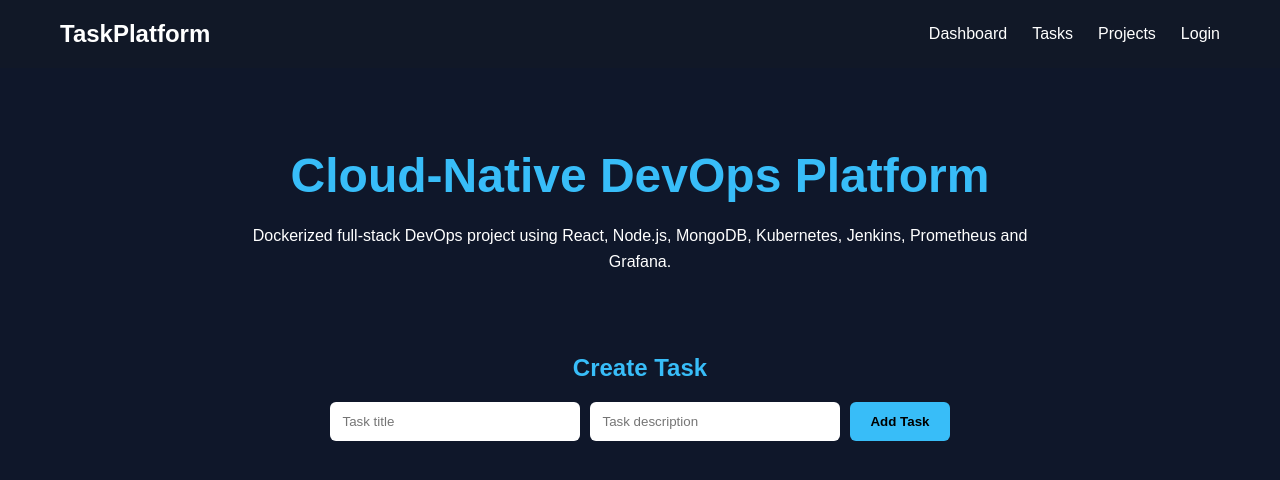
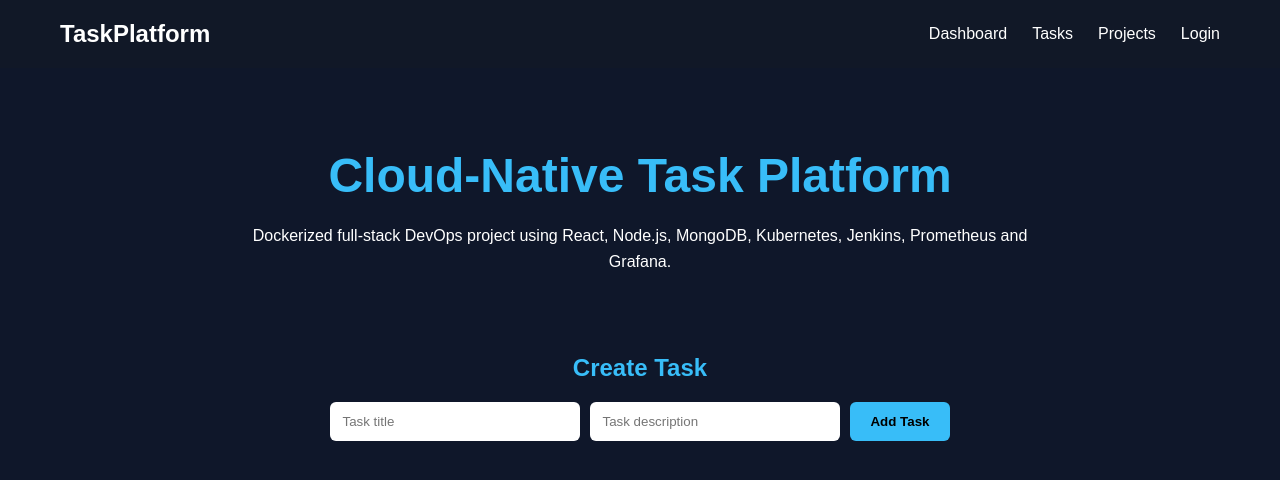
Before and after one commit to Pranabpasari/cloud-native-task-platform, a React app in the folder frontend/: page / in a window 1280 px wide. Shown: the top 480 px of the page. Built offline with nearby package versions, Linux system fonts and the light colour scheme; no server answers; the HTML template or start-up script is replaced by a standard one.

Commit message:
commit change

```diff
--- a/frontend/src/App.jsx
+++ b/frontend/src/App.jsx
@@ -101,7 +101,7 @@ function App() {
 
       <section className="hero">
 
-        <h1>Cloud-Native DevOps Platform</h1>
+        <h1>Cloud-Native Task Platform</h1>
 
         <p>
           Dockerized full-stack DevOps project using
```
Also changed, not shown: 1 other file (tests, documents, lock files or other folders).
